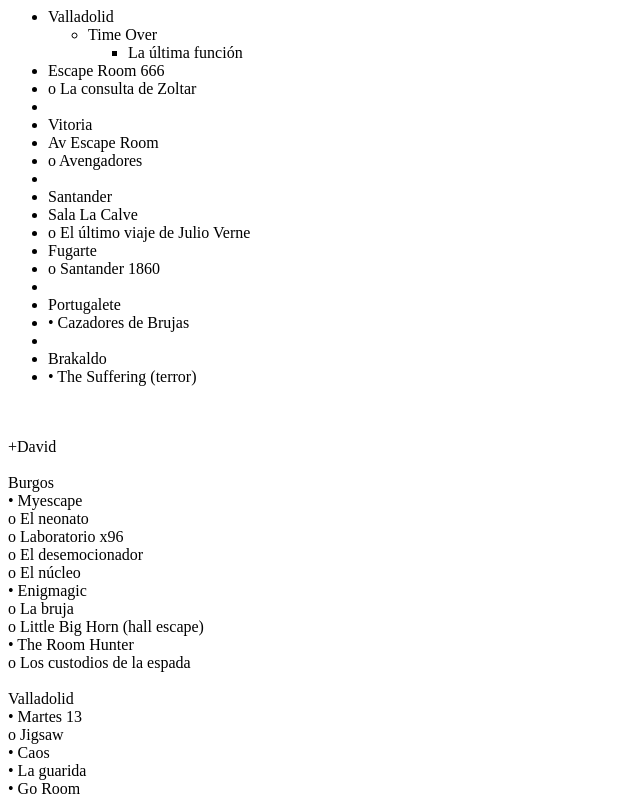
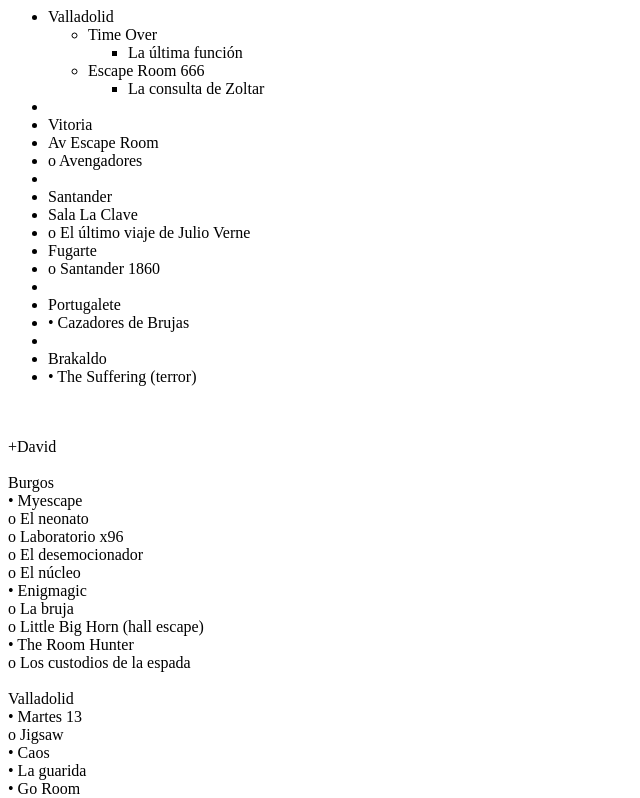
Before and after one commit to Serux/serux.github.io, a plain HTML site: page index.html in a window 1280 px wide. Shown: the top 798 px of the page, without its empty margins (0-640 px from the left). Drawn offline with Linux system fonts and the light colour scheme.

Commit message:
Valladolid

```diff
--- a/index.html
+++ b/index.html
@@ -7,17 +7,21 @@
           <li>La última función</li>
         </ul>
       </li>
+      <li>Escape Room 666
+        <ul>
+          <li>La consulta de Zoltar</li>
+        </ul>
+      </li>
     </ul>
   </li>
-  <li>Escape Room 666<br></li>
-  <li>  o	La consulta de Zoltar<br></li>
+
   <li>  <br></li>
   <li>Vitoria<br></li>
   <li>Av Escape Room<br></li>
   <li>  o	Avengadores<br></li>
   <li>  <br></li>
   <li>Santander<br></li>
-  <li>Sala La Calve<br></li>
+  <li>Sala La Clave<br></li>
   <li>  o	El último viaje de Julio Verne<br></li>
   <li>Fugarte<br></li>
   <li>  o	Santander 1860<br></li>
```
